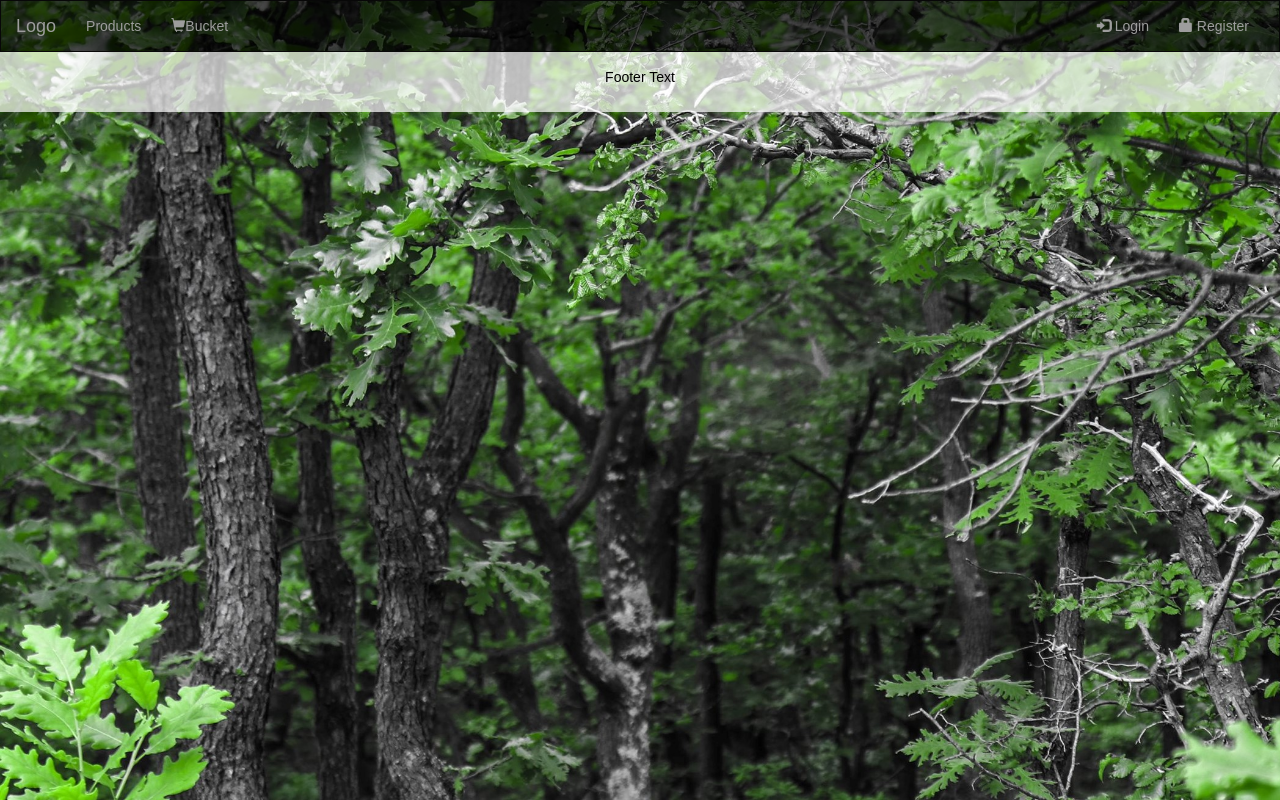
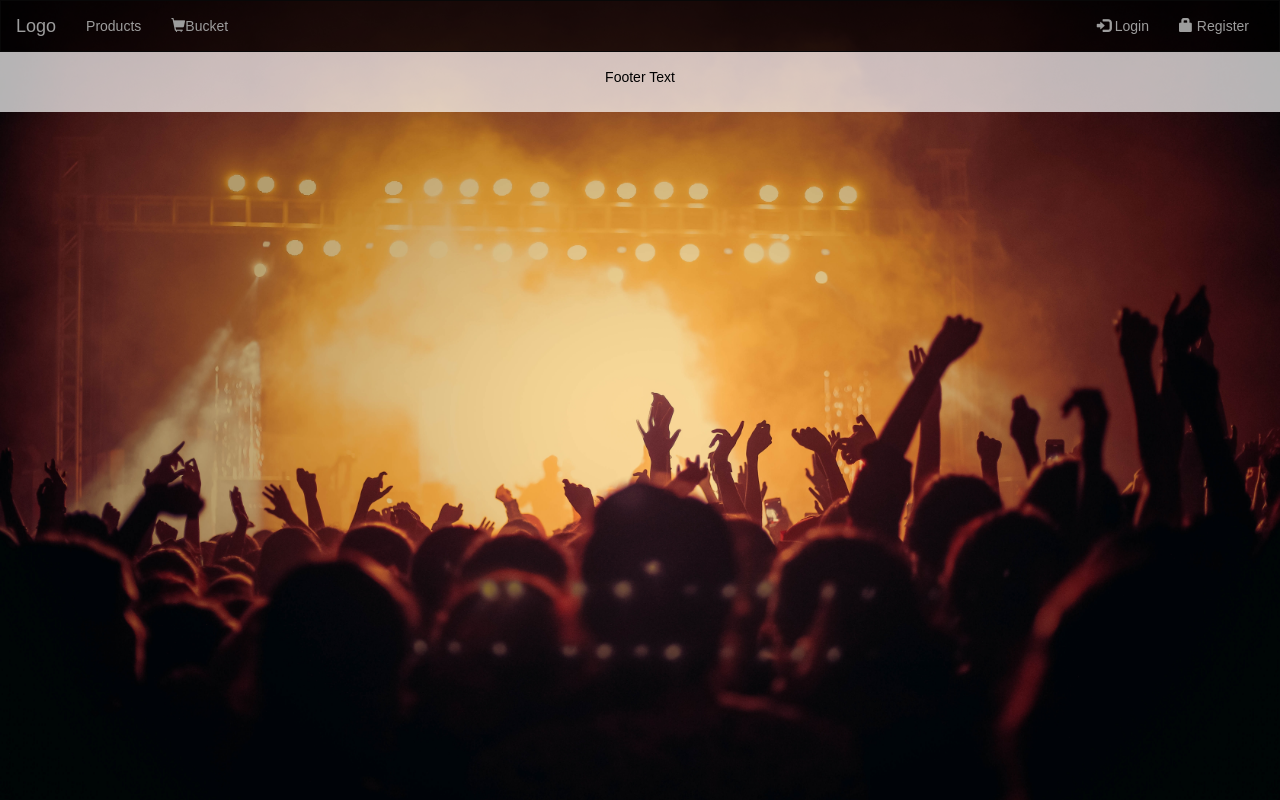
Before and after one commit to VayerMaking/9ard3nofrock, a Flask app: page / in a window 1280 px wide. Run offline with Flask 2, Linux system fonts and the light colour scheme; data that the repository does not hold is empty; some libraries are stand-ins or nearby versions.

Commit message:
added new background image

```diff
--- a/static/css/style.css
+++ b/static/css/style.css
@@ -1,5 +1,5 @@
 body {
-  background-image: url("/static/images/background-image.jpg");
+  background-image: url("/static/images/pexels-vishnu-r-nair-1105666.jpg");
   background-attachment: fixed;
   background-repeat: no-repeat;
   -webkit-background-size: cover;
```
Also changed, not shown: static/images/pexels-vishnu-r-nair-1105666.jpg (added).
